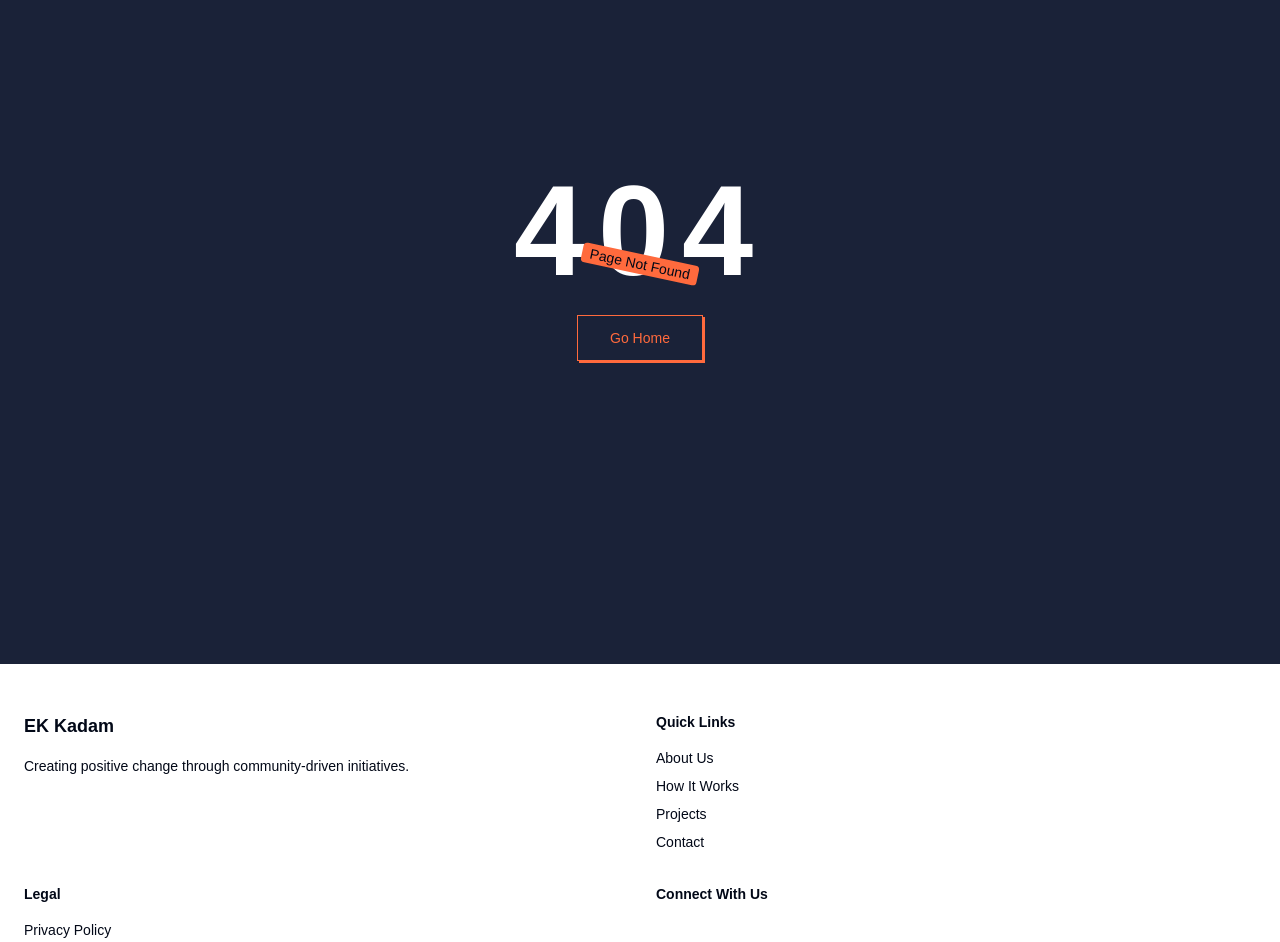
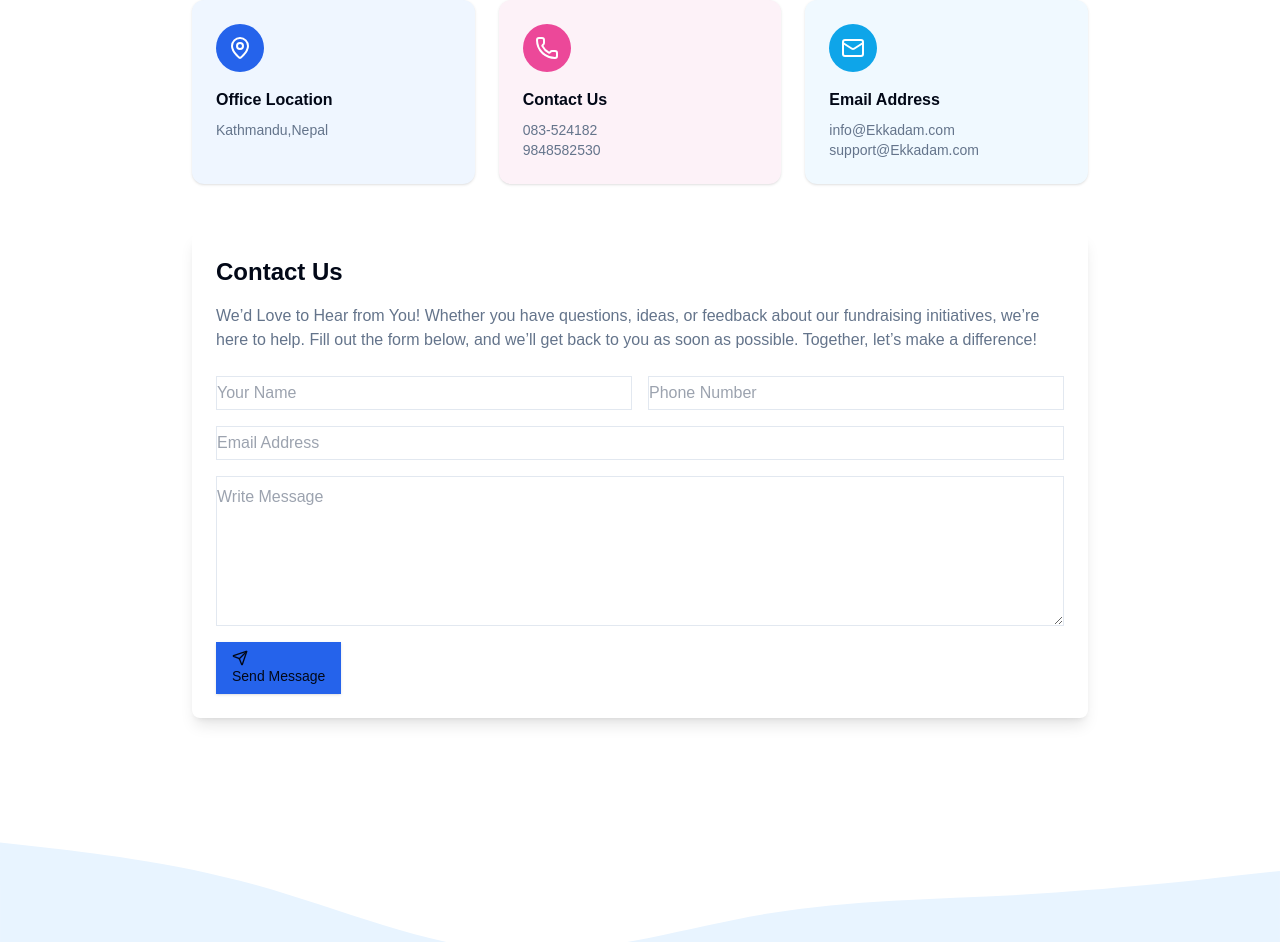
Before and after one commit to kecitclub/theDebuggers, a Next.js app in the folder client/: page /contact in a window 1280 px wide. Before the commit this address had no page. Shown: the part 200-1142 px from the top of the page. Built offline with nearby package versions, Linux system fonts and the light colour scheme.

Commit message:
Added contact page

```diff
--- a/client/src/Components/site-footer.tsx
+++ b/client/src/Components/site-footer.tsx
@@ -16,7 +16,7 @@ export function SiteFooter() {
               <li className="text-white-600 hover:text-green-700">About Us</li>
               <li className="text-white-600 hover:text-green-700">How It Works</li>
               <li className="text-white-600 hover:text-green-700">Projects</li>
-              <li className="text-white-600 hover:text-green-700">Contact</li>
+              <Link  href="/contact"  className="text-white-600 hover:text-green-700">Contact</Link>
             </ul>
           </div>
           <div>
--- /dev/null
+++ b/client/src/Components/ui/textarea.tsx
@@ -0,0 +1,22 @@
+import * as React from "react"
+
+import { cn } from "@/lib/utils"
+
+const Textarea = React.forwardRef<
+  HTMLTextAreaElement,
+  React.ComponentProps<"textarea">
+>(({ className, ...props }, ref) => {
+  return (
+    <textarea
+      className={cn(
+        "flex min-h-[60px] w-full rounded-md border border-input bg-transparent px-3 py-2 text-base shadow-sm placeholder:text-muted-foreground focus-visible:outline-none focus-visible:ring-1 focus-visible:ring-ring disabled:cursor-not-allowed disabled:opacity-50 md:text-sm",
+        className
+      )}
+      ref={ref}
+      {...props}
+    />
+  )
+})
+Textarea.displayName = "Textarea"
+
+export { Textarea }
--- /dev/null
+++ b/client/src/app/contact/page.tsx
@@ -0,0 +1,107 @@
+'use client'
+
+import { MapPin, Phone, Mail, Send } from 'lucide-react'
+import { Button } from "@/components/ui/button"
+import { Input } from "@/components/ui/input"
+import { Textarea } from "@/components/ui/textarea"
+import { Card, CardContent } from "@/components/ui/card"
+
+export default function ContactPage() {
+    return (
+        <div className="min-h-screen bg-background">
+            {/* Header Section */}
+            <div className="container mx-auto px-4 pt-8 lg:pt-12">
+                <div className="flex flex-col gap-2">
+
+                    <h1 className="text-4xl text-center font-bold">Contact</h1>
+                </div>
+            </div>
+
+            {/* Hero Section */}
+            <div className="max-w-7xl mx-auto px-4 py-8 lg:py-12">
+                <div className="max-w-4xl mx-auto">
+                    <div className="order-2 lg:order-1">
+                        {/* Contact Cards */}
+                        <div className="grid md:grid-cols-3 gap-6 mb-12">
+                            <Card className="bg-blue-50 border-none">
+                                <CardContent className="p-6">
+                                    <div className="w-12 h-12 bg-blue-600 rounded-full flex items-center justify-center mb-4">
+                                        <MapPin className="h-6 w-6 text-white" />
+                                    </div>
+                                    <h3 className="font-semibold mb-2">Office Location</h3>
+                                    <p className="text-sm text-muted-foreground">
+                                       Kathmandu,Nepal
+                                    </p>
+                                </CardContent>
+                            </Card>
+
+                            <Card className="bg-pink-50 border-none">
+                                <CardContent className="p-6">
+                                    <div className="w-12 h-12 bg-pink-500 rounded-full flex items-center justify-center mb-4">
+                                        <Phone className="h-6 w-6 text-white" />
+                                    </div>
+                                    <h3 className="font-semibold mb-2">Contact Us</h3>
+                                    <p className="text-sm text-muted-foreground">
+                                        083-524182<br />
+                                        9848582530
+                                    </p>
+                                </CardContent>
+                            </Card>
+
+                            <Card className="bg-sky-50 border-none">
+                                <CardContent className="p-6">
+                                    <div className="w-12 h-12 bg-sky-500 rounded-full flex items-center justify-center mb-4">
+                                        <Mail className="h-6 w-6 text-white" />
+                                    </div>
+                                    <h3 className="font-semibold mb-2">Email Address</h3>
+                                    <p className="text-sm text-muted-foreground">
+                                        info@Ekkadam.com<br />
+                                        support@Ekkadam.com
+                                    </p>
+                                </CardContent>
+                            </Card>
+                        </div>
+
+                        {/* Contact Form */}
+                        <div className="bg-white rounded-lg p-6 shadow-lg">
+                            <h2 className="text-2xl font-semibold mb-4">Contact Us</h2>
+                            <p className="text-muted-foreground mb-6">
+                            We’d Love to Hear from You!
+                            Whether you have questions, ideas, or feedback about our fundraising initiatives, we’re here to help. Fill out the form below, and we’ll get back to you as soon as possible. Together, let’s make a difference!                            </p>
+                            <form className="space-y-4">
+                                <div className="grid md:grid-cols-2 gap-4">
+                                    <Input placeholder="Your Name" />
+                                    <Input placeholder="Phone Number" type="tel" />
+                                </div>
+                                <Input placeholder="Email Address" type="email" />
+                                <Textarea
+                                    placeholder="Write Message"
+                                    className="min-h-[150px]"
+                                />
+                                <Button className="bg-blue-600 hover:bg-blue-700">
+                                    <Send className="w-4 h-4 mr-2" />
+                                    Send Message
+                                </Button>
+                            </form>
+                        </div>
+                    </div>
+                </div>
+            </div>
+
+            {/* Wave Pattern */}
+            <div className="relative mt-12">
+                <svg
+                    className="w-full h-auto"
+                    viewBox="0 0 1440 200"
+                    xmlns="http://www.w3.org/2000/svg"
+                >
+                    <path
+                        fill="#E8F4FF"
+                        fillOpacity="1"
+                        d="M0,32L48,37.3C96,43,192,53,288,80C384,107,480,149,576,154.7C672,160,768,128,864,112C960,96,1056,96,1152,90.7C1248,85,1344,75,1392,69.3L1440,64L1440,320L1392,320C1344,320,1248,320,1152,320C1056,320,960,320,864,320C768,320,672,320,576,320C480,320,384,320,288,320C192,320,96,320,48,320L0,320Z"
+                    />
+                </svg>
+            </div>
+        </div>
+    )
+}
```
